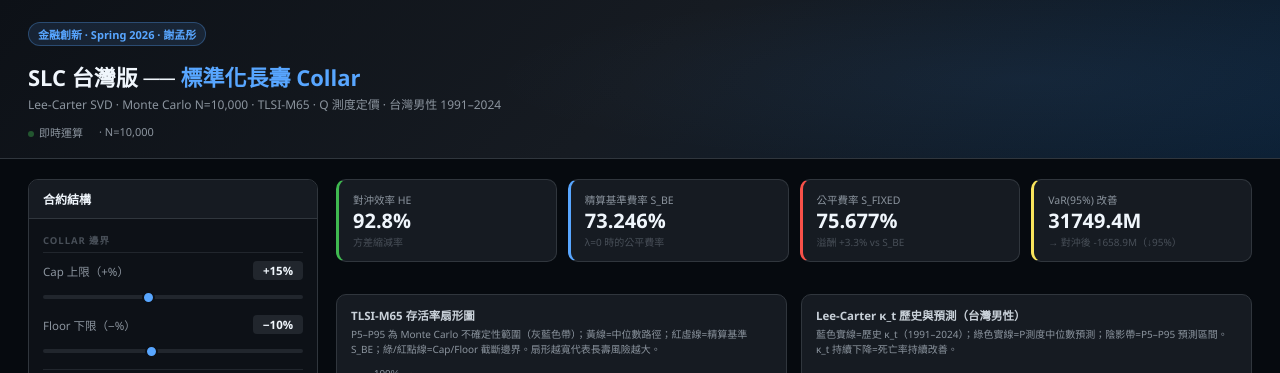
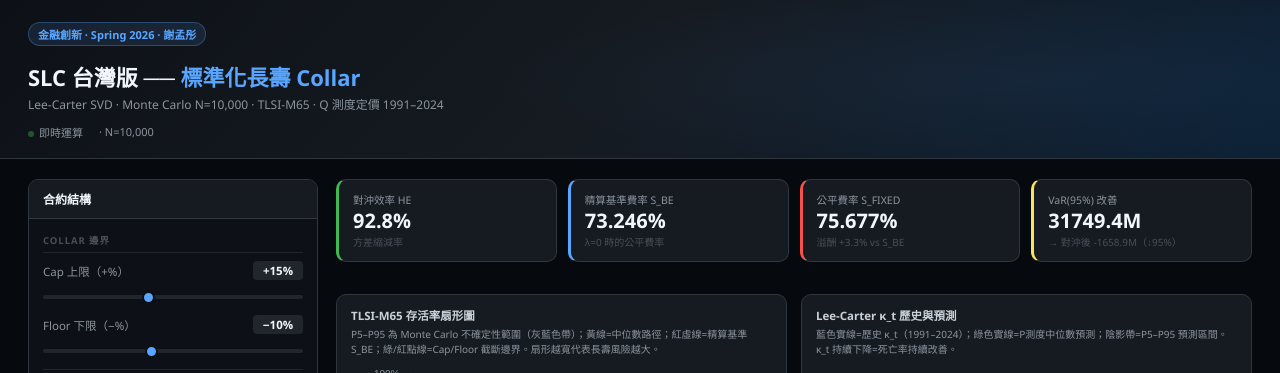
Before and after one commit to Hsiehmengtung/financial-innovation, a plain HTML site: page index.html in a window 1280 px wide. Shown: the top 373 px of the page. Drawn offline with nearby package versions, Linux system fonts and the light colour scheme.

Commit message:
Update text for clarity in index.html

```diff
--- a/index.html
+++ b/index.html
@@ -125,7 +125,7 @@ hr.sep{border:none;border-top:1px solid var(--bg3);margin:8px 0}
 <div class="hdr-inner">
 <span class="badge">金融創新 · Spring 2026 · 謝孟彤</span>
 <h1>SLC 台灣版 ── <span>標準化長壽 Collar</span></h1>
-<p>Lee-Carter SVD · Monte Carlo N=10,000 · TLSI-M65 · Q 測度定價 · 台灣男性 1991–2024</p>
+<p>Lee-Carter SVD · Monte Carlo N=10,000 · TLSI-M65 · Q 測度定價 1991–2024</p>
 <div class="status">
   <span><span class="dot"></span>即時運算</span>
   <span>· N=10,000</span>
@@ -191,7 +191,7 @@ hr.sep{border:none;border-top:1px solid var(--bg3);margin:8px 0}
 <div class="cc" style="height:210px"><canvas id="fanChart"></canvas></div>
 </div>
 <div class="cw">
-<div class="ct">Lee-Carter κ_t 歷史與預測（台灣男性）</div>
+<div class="ct">Lee-Carter κ_t 歷史與預測</div>
 <div class="cd">藍色實線=歷史 κ_t（1991–2024）；綠色實線=P測度中位數預測；陰影帶=P5–P95 預測區間。κ_t 持續下降=死亡率持續改善。</div>
 <div class="cc" style="height:210px"><canvas id="lcChart"></canvas></div>
 </div>
@@ -274,7 +274,7 @@ function normal(rng){
 }
 
 // ══════════════════════════════════════════════════════
-// 2. LEE-CARTER（台灣男性 1991–2024）
+// 2. LEE-CARTER（台灣 1991–2024）
 // ══════════════════════════════════════════════════════
 const AGES=Array.from({length:31},(_,i)=>60+i);
 const YEARS=Array.from({length:34},(_,i)=>1991+i);
```
